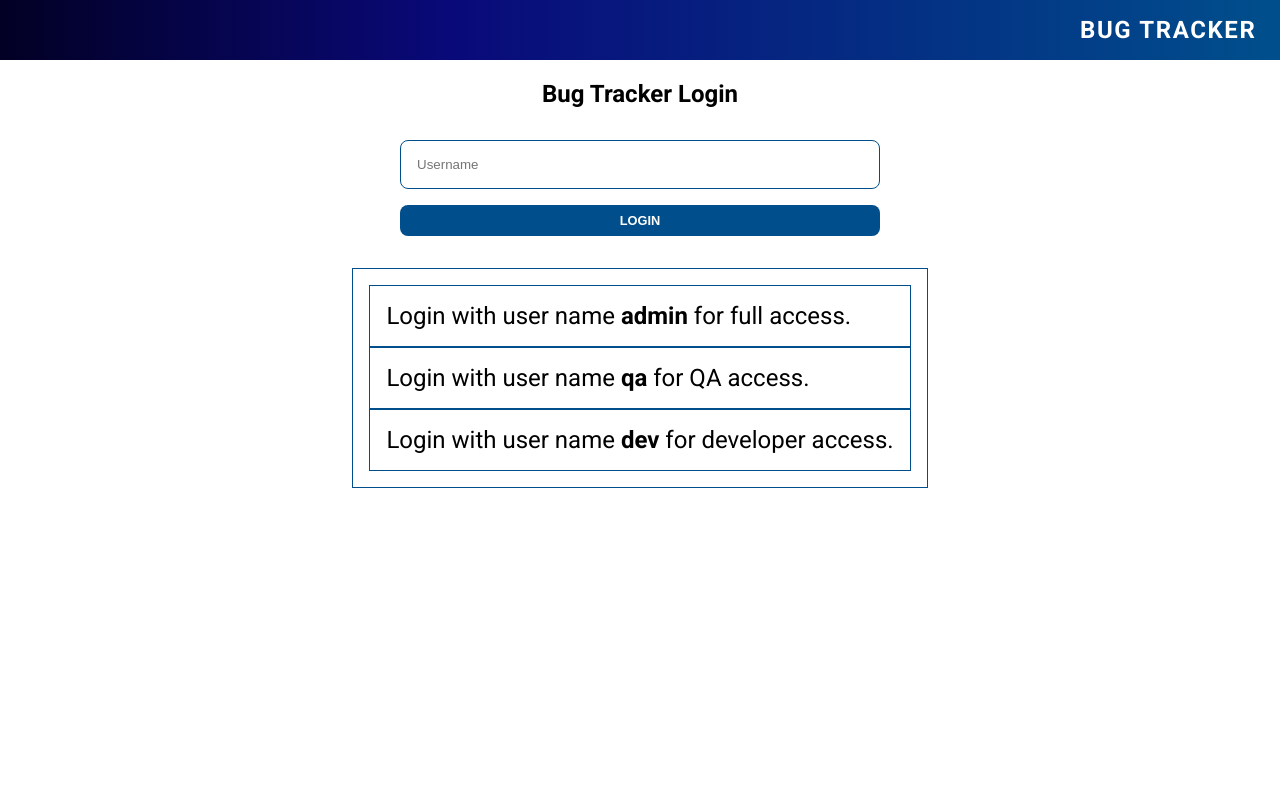
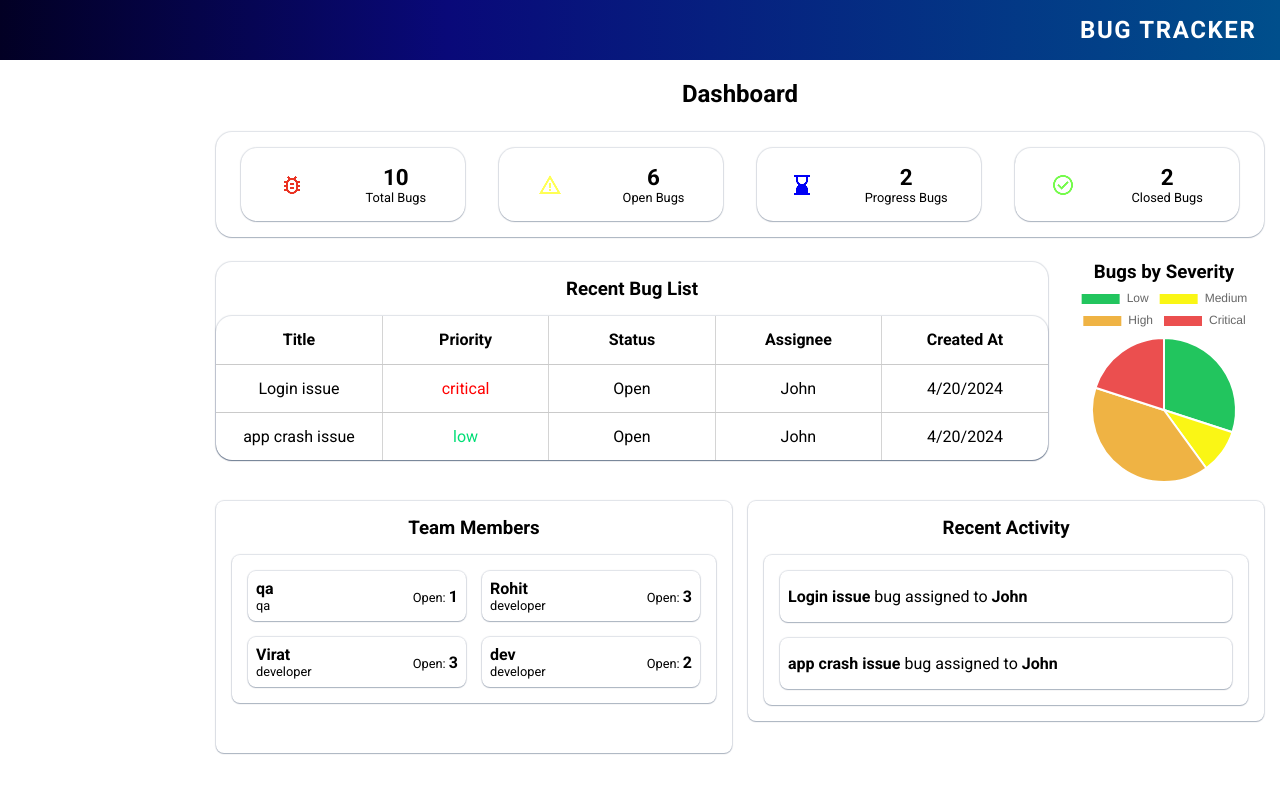
Before and after one commit to venugopalsp95/bugtracker, a React (Vite) app: page /#/dashboard in a window 1280 px wide. Before the commit this address led to /. Shown: the top 792 px of the page. Built offline with nearby package versions, Linux system fonts and the light colour scheme.

Commit message:
changed seeddata

```diff
--- a/src/seeddata/userlist.js
+++ b/src/seeddata/userlist.js
@@ -1,6 +1,6 @@
 export default [
   { id: 1, name: "admin", email: "admin@email.com", role: "admin", bugs: 1 },
-  { id: 2, name: "Lee", email: "lee@email.com", role: "qa", bugs: 1 },
+  { id: 2, name: "qa", email: "qa@email.com", role: "qa", bugs: 1 },
   {
     id: 3,
     name: "Rohit",
@@ -17,9 +17,9 @@ export default [
   },
   {
     id: 5,
-    name: "David",
-    email: "david@email.com",
-    role: "qa",
+    name: "dev",
+    email: "dev@email.com",
+    role: "developer",
     bugs: 2,
   },
 ];
```
